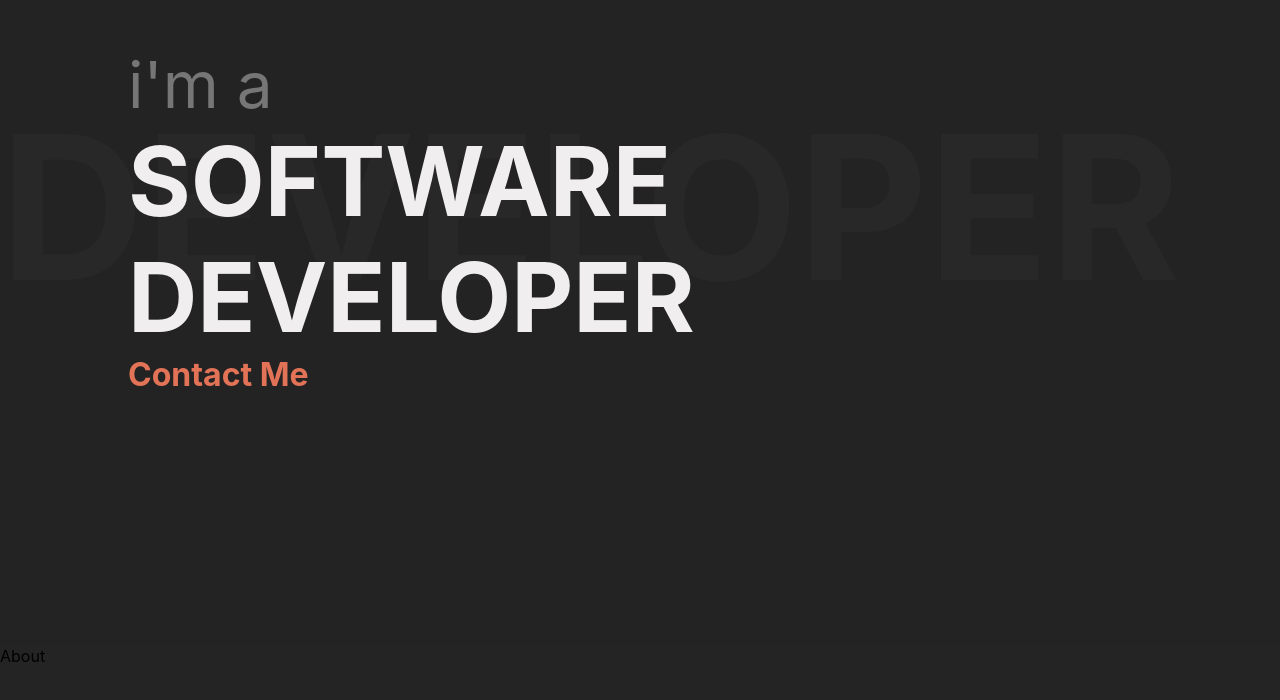
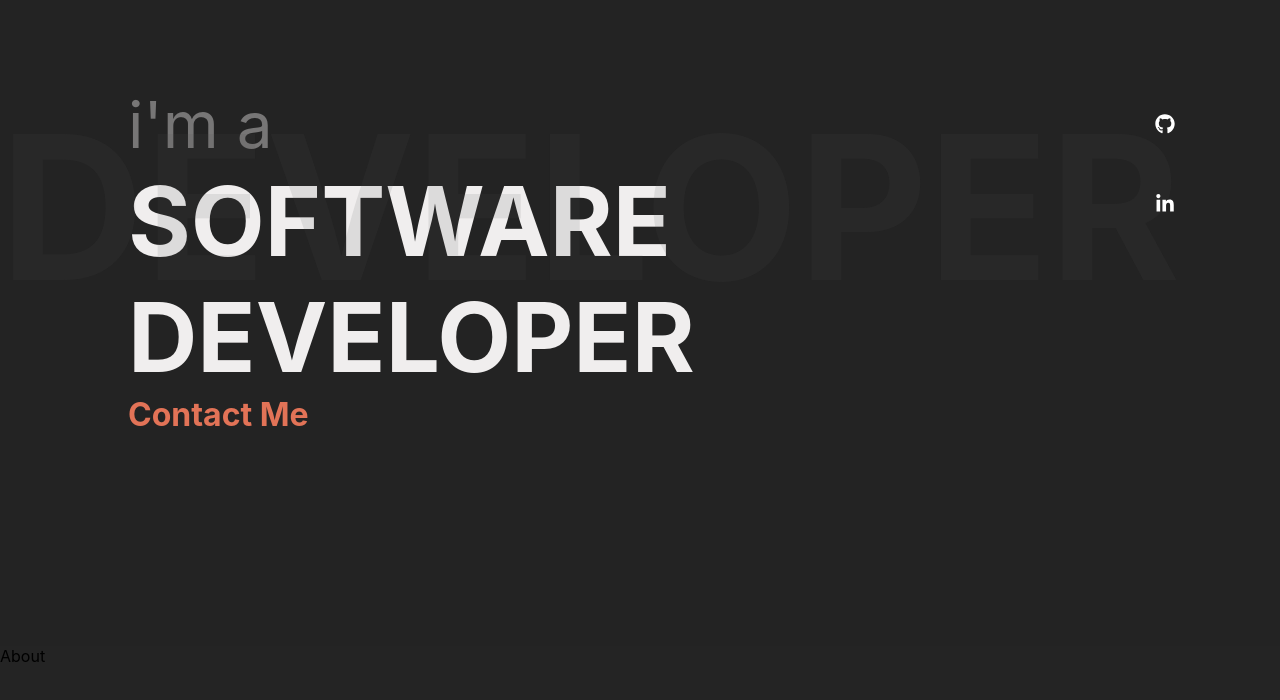
Before and after one commit to cerna234/WebPortfolio, a React (Create React App) app in the folder my-app/: page / in a window 1280 px wide. Shown: the part 154-854 px from the top of the page. Built offline with nearby package versions, Linux system fonts and the light colour scheme.

Commit message:
Added Icons to Home page

```diff
--- a/my-app/package.json
+++ b/my-app/package.json
@@ -3,6 +3,9 @@
   "version": "0.1.0",
   "private": true,
   "dependencies": {
+    "@fortawesome/fontawesome-svg-core": "^1.2.36",
+    "@fortawesome/free-solid-svg-icons": "^5.15.4",
+    "@fortawesome/react-fontawesome": "^0.1.16",
     "@testing-library/jest-dom": "^5.16.1",
     "@testing-library/react": "^12.1.2",
     "@testing-library/user-event": "^13.5.0",
--- a/my-app/src/App.jsx
+++ b/my-app/src/App.jsx
@@ -1,5 +1,6 @@
 import styled from "styled-components";
 import Home from './Pages/Home'
+
 
 
 
@@ -7,7 +8,6 @@ import Home from './Pages/Home'
 const Container = styled.div`
 width: 100%;
 height: 100%;
-background-color: red;
 padding: 0;
 margin-top: 0;
 box-sizing: 0;
@@ -20,6 +20,8 @@ const App = () => {
         <Home/>
 
 
+
+
     </Container>
   );
 };
--- /dev/null
+++ b/my-app/src/Components/Icons.jsx
@@ -0,0 +1,73 @@
+
+import styled from "styled-components"
+
+import {FaGithub,FaLinkedinIn} from "react-icons/fa"
+
+import {Desktop} from '../responsive'
+
+
+
+const Container = styled.div`
+width: 30%;
+height: 100vh;
+position: fixed;
+z-index: 100;
+left: 70%;
+`
+
+
+const InnerContainerICons = styled.div`
+
+ width: 80%;
+ height: 30%;
+ position: relative;
+ left: 30%;
+ top: 20%;
+color: #bfbfbf;
+font-size: 20px;
+text-align: center;
+padding-top: 10vh;
+display: flex;
+flex-direction: column;
+justify-content: space-around;
+opacity: 0;
+${Desktop({ opacity:100})}
+
+
+
+`
+
+const Links = styled.div`
+
+text-decoration: none;
+
+a{
+    text-decoration:none;
+    color: white;
+}
+a:hover{
+    color: #E27357;
+}
+
+`
+
+const Icons = () => {
+    return (
+        <Container>
+            <InnerContainerICons>
+                <Links>
+                    <a target="blank" href="https://github.com/"><FaGithub/></a>
+                </Links>
+
+                <Links>
+                <a target="blank" href="https://github.com/"><FaLinkedinIn/></a>
+
+                </Links>
+
+
+            </InnerContainerICons>
+        </Container>
+    )
+}
+
+export default Icons
--- a/my-app/src/Components/Splash.jsx
+++ b/my-app/src/Components/Splash.jsx
@@ -37,8 +37,10 @@ const BackText = styled.div`
 const MainInfo = styled.div`
     width: 80%;
     height: 50vh;
-    position: relative;
+
     top: 25%;
+    padding-top: 30vh;
+
 
     p{
         color: #777676;
--- a/my-app/src/Pages/Home.jsx
+++ b/my-app/src/Pages/Home.jsx
@@ -6,6 +6,10 @@ import About from '../Components/About';
 import Skills from '../Components/Skills'
 import Projects from '../Components/Projects';
 import Footer from '../Components/Footer';
+import Icons from '../Components/Icons';
+import { useState } from 'react/cjs/react.development';
+
+
 
 
 
@@ -16,16 +20,26 @@ height: 100%;
 background-color:rgb(202, 202, 202);
 margin-top: 0;
 
+
 `
 const Home = () => {
+
+
+
+
     return (
        <Container>
+
+        <Icons/>
         <Splash/>
         <About/>
         <Skills/>
         <Projects/>
         <Footer/>
+
+
        </Container>
+
     )
 }
 
```
Also changed, not shown: my-app/src/Components/NavBar.jsx (deleted), 2 other files (tests, documents, lock files or other folders).
